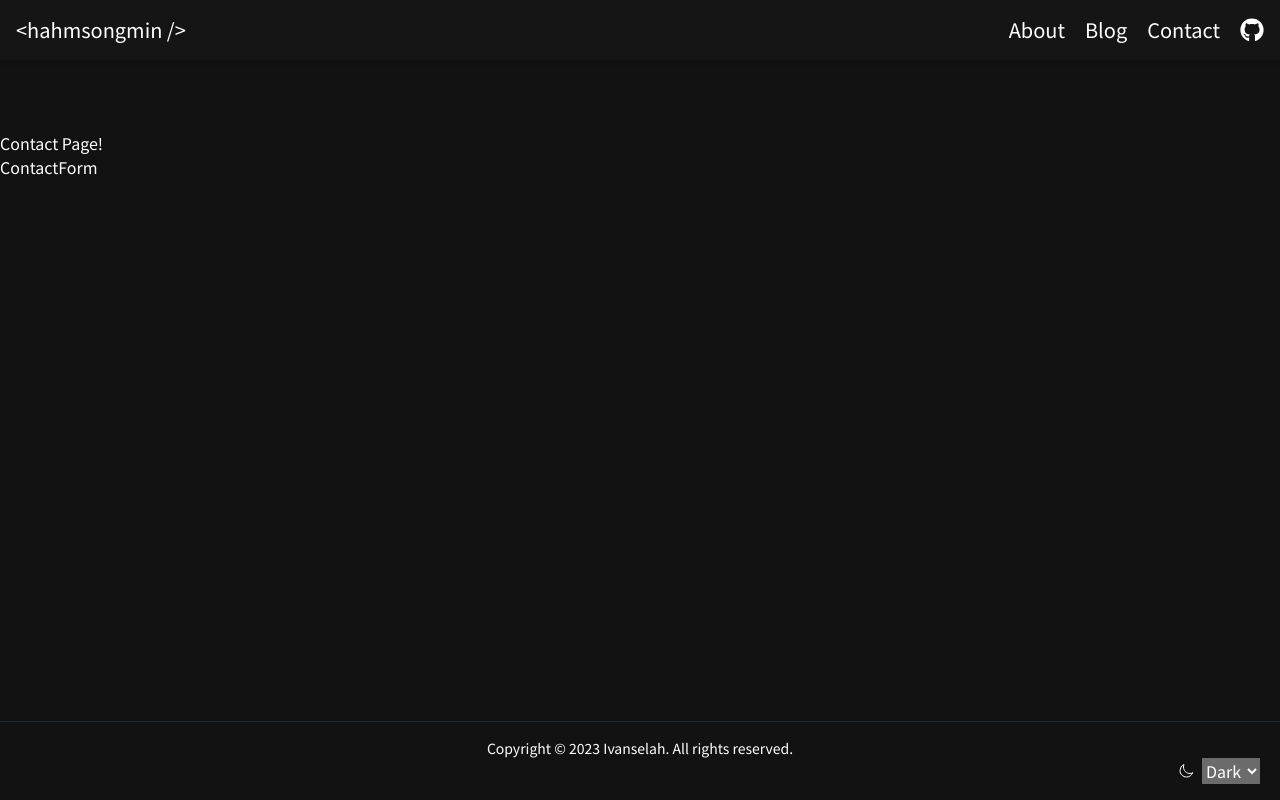
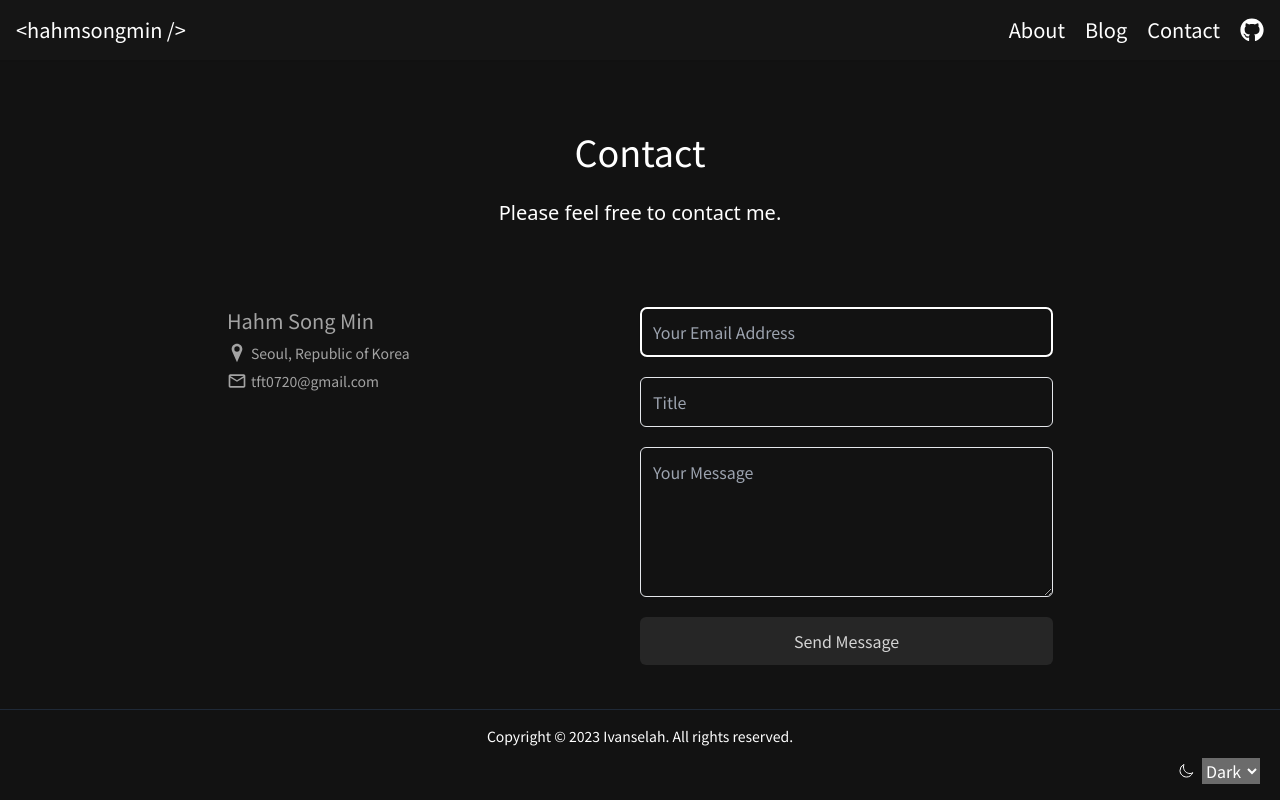
Before and after one commit to ivanselah/ivanselah.com, a Next.js app: page /contact in a window 1280 px wide. Built offline with nearby package versions, Linux system fonts and the light colour scheme.

Commit message:
feat:contact

```diff
--- a/src/app/contact/page.tsx
+++ b/src/app/contact/page.tsx
@@ -3,9 +3,14 @@ import ContactForm from '@/components/contact/ContactForm';
 
 export default function ContactPage() {
   return (
-    <>
-      <h1>Contact Page!</h1>
+    <section className="max-w-[500px] md:max-w-[850px] px-3 mx-auto flex flex-col justify-center">
+      <div className="w-full flex flex-col justify-center items-center mb-20 max-md:mb-10">
+        <h2 className="max-md:text-lg text-4xl mb-7">Contact</h2>
+        <span className="max-md:text-sm text-xl font-sans">
+          Please feel free to contact me.
+        </span>
+      </div>
       <ContactForm />
-    </>
+    </section>
   );
 }
--- a/src/components/Footer.tsx
+++ b/src/components/Footer.tsx
@@ -4,7 +4,7 @@ import ThemeSwitch from '@/components/ThemeSwitch';
 export default function Footer() {
   return (
     <Container className="max-w-screen-xl p-4 mt-10 border-t border-gray-100 dark:border-gray-800">
-      <div className="text-center text-sm">
+      <div className="text-center text-sm max-md:text-xs mb-3">
         Copyright © {new Date().getFullYear()} Ivanselah. All rights reserved.
       </div>
       <ThemeSwitch />
--- a/src/components/Header.tsx
+++ b/src/components/Header.tsx
@@ -15,7 +15,7 @@ export default function Header() {
         'fixed top-0 left-0 right-0',
         isMatch
           ? 'bg-transparent'
-          : 'bg-neutral-100/[0.8] shadow-md dark:bg-neutral-900/[0.8]',
+          : 'bg-neutral-100/[0.1] shadow-sm dark:bg-neutral-900/[0.8]',
       )}
     >
       <div className="max-w-[1300px] mx-auto flex justify-between items-center p-4 max-[360px]:p-2">
--- a/src/components/contact/ContactForm.tsx
+++ b/src/components/contact/ContactForm.tsx
@@ -1,7 +1,55 @@
 'use client';
 
 import React from 'react';
+import { PiStarThin } from 'react-icons/pi';
+import { GiPositionMarker } from 'react-icons/gi';
+import { MdOutlineMail } from 'react-icons/md';
 
 export default function ContactForm() {
-  return <div>ContactForm</div>;
+  return (
+    <section className="flex max-md:flex-col justify-between">
+      <div className="w-full text-neutral-700 dark:text-neutral-400 mb-3">
+        <div className="text-xl mb-2 max-md:text-sm">
+          <h3>Hahm Song Min</h3>
+        </div>
+        <div className="flex items-center gap-1 text-xl max-md:text-sm mb-2">
+          <GiPositionMarker />
+          <span className="text-sm">Seoul, Republic of Korea</span>
+        </div>
+        <div className="flex items-center gap-1 text-xl max-md:text-sm mb-2">
+          <MdOutlineMail />
+          <span className="text-sm">tft0720@gmail.com</span>
+        </div>
+      </div>
+      <form className="w-full flex gap-5 flex-col">
+        <input
+          type="email"
+          id="fromEmail"
+          name="fromEmail"
+          placeholder="Your Email Address"
+          required
+          autoFocus
+          className="border p-3 rounded-md max-md:placeholder:text-sm"
+        />
+        <input
+          type="text"
+          id="title"
+          name="title"
+          placeholder="Title"
+          required
+          className="border p-3 rounded-md max-md:placeholder:text-sm"
+        />
+        <textarea
+          id="message"
+          name="message"
+          placeholder="Your Message"
+          required
+          className="border p-3 min-h-[150px] rounded-md max-md:placeholder:text-sm"
+        />
+        <button className="bg-neutral-800 p-3 rounded-md text-neutral-300 max-md:text-sm">
+          Send Message
+        </button>
+      </form>
+    </section>
+  );
 }
```
